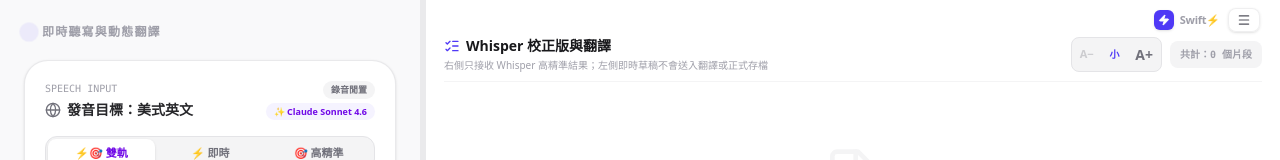
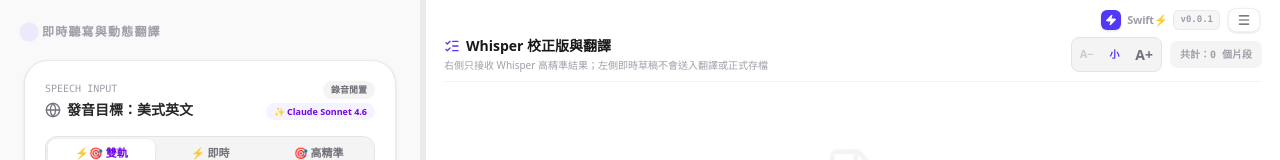
Before and after one commit to daniel820421wangwork-ctrl/SuperTranslater, a React (Vite) app: page / in a window 1280 px wide. Shown: the top 160 px of the page. Built offline with nearby package versions, Linux system fonts and the light colour scheme.

Commit message:
show app version in header

```diff
--- a/package.json
+++ b/package.json
@@ -1,7 +1,7 @@
 {
   "name": "react-example",
   "private": true,
-  "version": "0.0.0",
+  "version": "0.0.1",
   "type": "module",
   "scripts": {
     "dev": "vite --port=3000 --host=0.0.0.0",
--- a/src/App.tsx
+++ b/src/App.tsx
@@ -56,6 +56,8 @@
   type BrowserTranslatorAvailability,
 } from './browserTranslate';
 import { MicVAD } from '@ricky0123/vad-web';
+
+declare const __APP_VERSION__: string;
 
 type TranslateMode = 'ai' | 'browser';
 type RecognitionMode = 'dual' | 'live' | 'whisper';
@@ -2282,6 +2284,9 @@
             <h1 className="text-[11px] font-extrabold tracking-tight text-zinc-400">
               Swift<span className="text-indigo-600">⚡</span>
             </h1>
+            <span className="px-1.5 py-0.5 rounded-md bg-zinc-100/80 text-[9px] font-mono font-bold text-zinc-400 border border-zinc-200/70">
+              v{__APP_VERSION__}
+            </span>
           </div>
 
           {/* Hamburger trigger */}
--- a/vite.config.ts
+++ b/vite.config.ts
@@ -65,12 +65,14 @@
 
 export default defineConfig(({mode, command}) => {
   const env = loadEnv(mode, '.', '');
+  const pkg = JSON.parse(fs.readFileSync(path.resolve(__dirname, 'package.json'), 'utf-8'));
   return {
     // Served at the repo subpath on GitHub Pages; root in dev/preview.
     base: command === 'build' ? '/SuperTranslater/' : '/',
     plugins: [react(), tailwindcss(), runtimeAssetPlugin()],
     define: {
       'process.env.GEMINI_API_KEY': JSON.stringify(env.GEMINI_API_KEY || ''),
+      '__APP_VERSION__': JSON.stringify(pkg.version || '0.0.0'),
     },
     resolve: {
       alias: {
```
